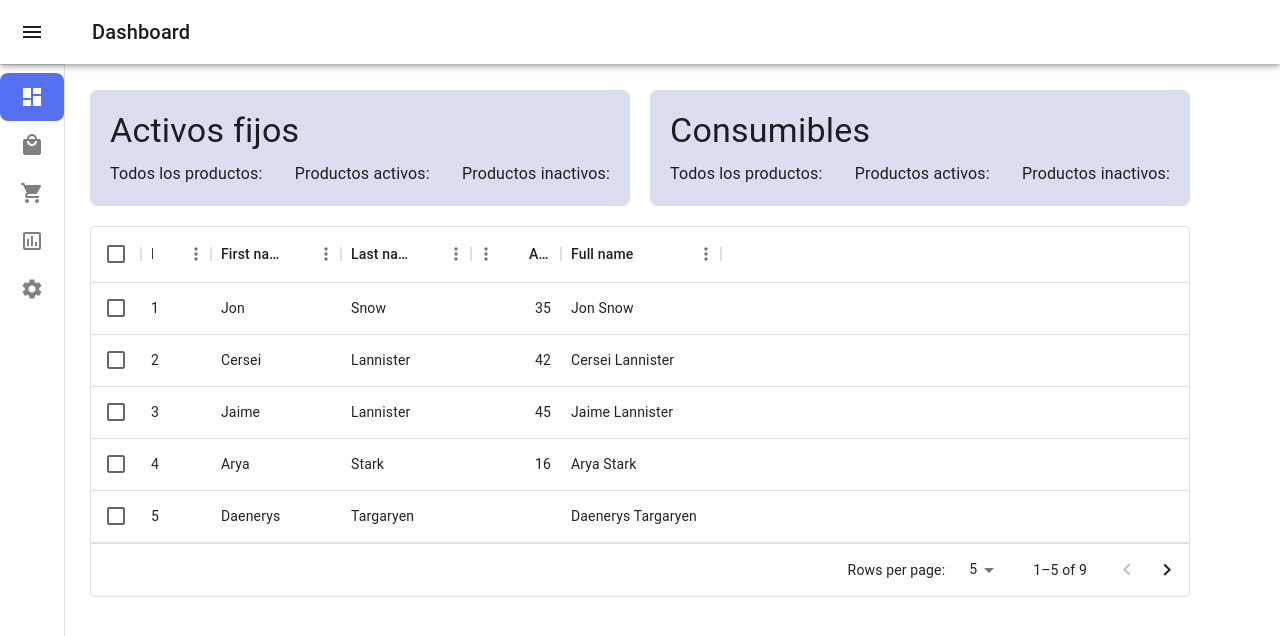
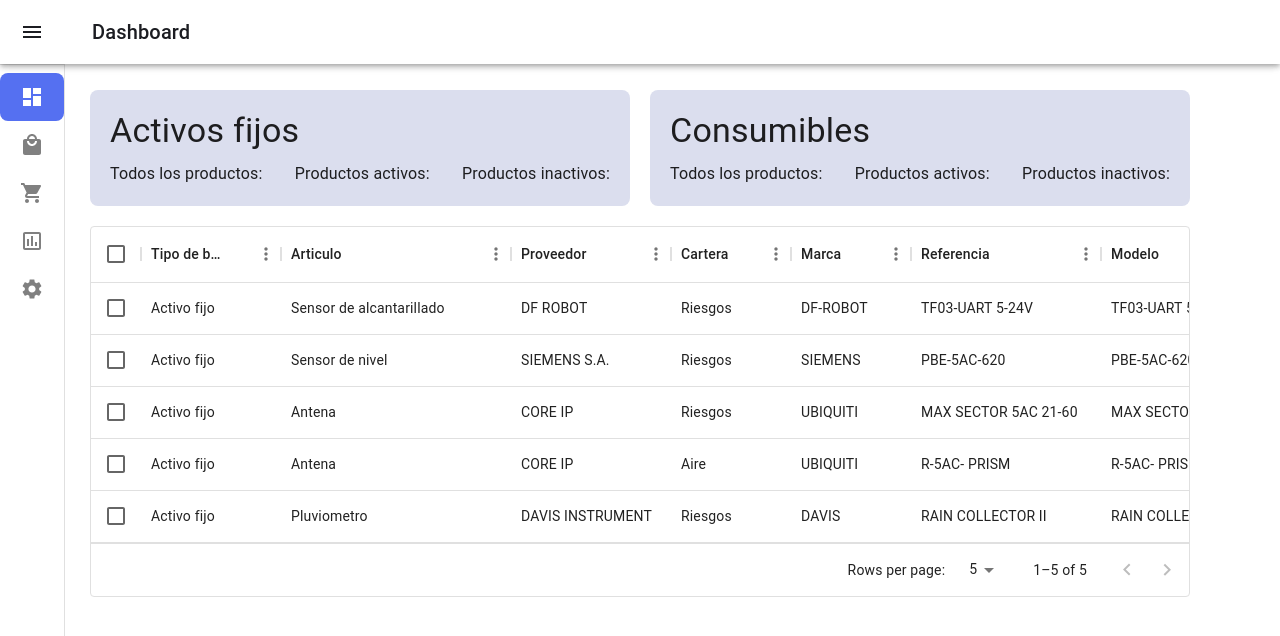
Before and after one commit to jpierre09/SIBI_front, a React (Vite) app: page /income in a window 1280 px wide. Shown: the top 636 px of the page. Built offline with nearby package versions, Linux system fonts and the light colour scheme.

Commit message:
The fields of the Income table were changed and some reference data was added

```diff
--- a/src/components/TableIncome/TableIncome.jsx
+++ b/src/components/TableIncome/TableIncome.jsx
@@ -3,45 +3,102 @@ import { DataGrid } from '@mui/x-data-grid';
 import { Box } from '@mui/material';
 
 const columns = [
-  { field: 'id', headerName: 'ID', width: 70 },
-  { field: 'firstName', headerName: 'First name', width: 130 },
-  { field: 'lastName', headerName: 'Last name', width: 130 },
+  { field: 'tipo_bien', headerName: 'Tipo de bien', width: 140 },
+  { field: 'articulo', headerName: 'Articulo', width: 230 },
+  { field: 'proveedor', headerName: 'Proveedor', width: 160 },
+  { field: 'cartera', headerName: 'Cartera', width: 120 },
+  { field: 'marca', headerName: 'Marca', width: 120 },
+  { field: 'referencia', headerName: 'Referencia', width: 190 },
+  { field: 'modelo', headerName: 'Modelo', width: 190 },
+  { field: 'moneda', headerName: 'Moneda', width: 90 },
+  { field: 'iva', headerName: 'IVA', width: 90 },
+  { field: 'ubicacion', headerName: 'Ubicación', width: 180 },
   {
-    field: 'age',
-    headerName: 'Age',
-    type: 'number',
-    width: 90,
-  },
-  {
-    field: 'fullName',
-    headerName: 'Full name',
-    description: 'This column has a value getter and is not sortable.',
-    sortable: false,
-    width: 160,
-    valueGetter: (params) =>
-      `${params.row.firstName || ''} ${params.row.lastName || ''}`,
+    field: 'control_legalizable',
+    headerName: 'Control/Legalizable',
+    width: 140,
   },
 ];
 
 const rows = [
-  { id: 1, lastName: 'Snow', firstName: 'Jon', age: 35 },
-  { id: 2, lastName: 'Lannister', firstName: 'Cersei', age: 42 },
-  { id: 3, lastName: 'Lannister', firstName: 'Jaime', age: 45 },
-  { id: 4, lastName: 'Stark', firstName: 'Arya', age: 16 },
-  { id: 5, lastName: 'Targaryen', firstName: 'Daenerys', age: null },
-  { id: 6, lastName: 'Melisandre', firstName: null, age: 150 },
-  { id: 7, lastName: 'Clifford', firstName: 'Ferrara', age: 44 },
-  { id: 8, lastName: 'Frances', firstName: 'Rossini', age: 36 },
-  { id: 9, lastName: 'Roxie', firstName: 'Harvey', age: 65 },
+  {
+    id: 1,
+    tipo_bien: 'Activo fijo',
+    articulo: 'Sensor de alcantarillado',
+    proveedor: 'DF ROBOT',
+    cartera: 'Riesgos',
+    marca: 'DF-ROBOT',
+    referencia: 'TF03-UART 5-24V',
+    modelo: 'TF03-UART 5-24V',
+    moneda: 'USD',
+    iva: '10%',
+    ubicacion: 'Bodega Casa SIATA',
+    control_legalizable: 'Control',
+  },
+  {
+    id: 2,
+    tipo_bien: 'Activo fijo',
+    articulo: 'Sensor de nivel',
+    proveedor: 'SIEMENS S.A.',
+    cartera: 'Riesgos',
+    marca: 'SIEMENS',
+    referencia: 'PBE-5AC-620',
+    modelo: 'PBE-5AC-620',
+    moneda: 'COP',
+    iva: '19%',
+    ubicacion: 'Bodega 808',
+    control_legalizable: 'Legalizable',
+  },
+  {
+    id: 3,
+    tipo_bien: 'Activo fijo',
+    articulo: 'Antena',
+    proveedor: 'CORE IP',
+    cartera: 'Riesgos',
+    marca: 'UBIQUITI',
+    referencia: 'MAX SECTOR 5AC 21-60',
+    modelo: 'MAX SECTOR 5AC 21-60',
+    moneda: 'COP',
+    iva: '19%',
+    ubicacion: 'Torre SIATA',
+    control_legalizable: 'Control',
+  },
+  {
+    id: 4,
+    tipo_bien: 'Activo fijo',
+    articulo: 'Antena',
+    proveedor: 'CORE IP',
+    cartera: 'Aire',
+    marca: 'UBIQUITI',
+    referencia: 'R-5AC- PRISM',
+    modelo: 'R-5AC- PRISM',
+    moneda: 'COP',
+    iva: '19%',
+    ubicacion: 'Torre SIATA',
+    control_legalizable: 'Control',
+  },
+  {
+    id: 5,
+    tipo_bien: 'Activo fijo',
+    articulo: 'Pluviometro',
+    proveedor: 'DAVIS INSTRUMENT',
+    cartera: 'Riesgos',
+    marca: 'DAVIS',
+    referencia: 'RAIN COLLECTOR II',
+    modelo: 'RAIN COLLECTOR II',
+    moneda: 'USD',
+    iva: '0%',
+    ubicacion: 'Casa SIATA',
+    control_legalizable: 'Control',
+  },
 ];
 
 export default function DataTable() {
   return (
     <Box
       sx={{
-        margin: '10px'
-      }}
-    >
+        margin: '10px',
+      }}>
       <DataGrid
         rows={rows}
         columns={columns}
@@ -50,7 +107,7 @@ export default function DataTable() {
             paginationModel: { page: 0, pageSize: 5 },
           },
         }}
-        pageSizeOptions={[5, 10]}
+        pageSizeOptions={[1, 3, 5]}
         checkboxSelection
       />
     </Box>
```
